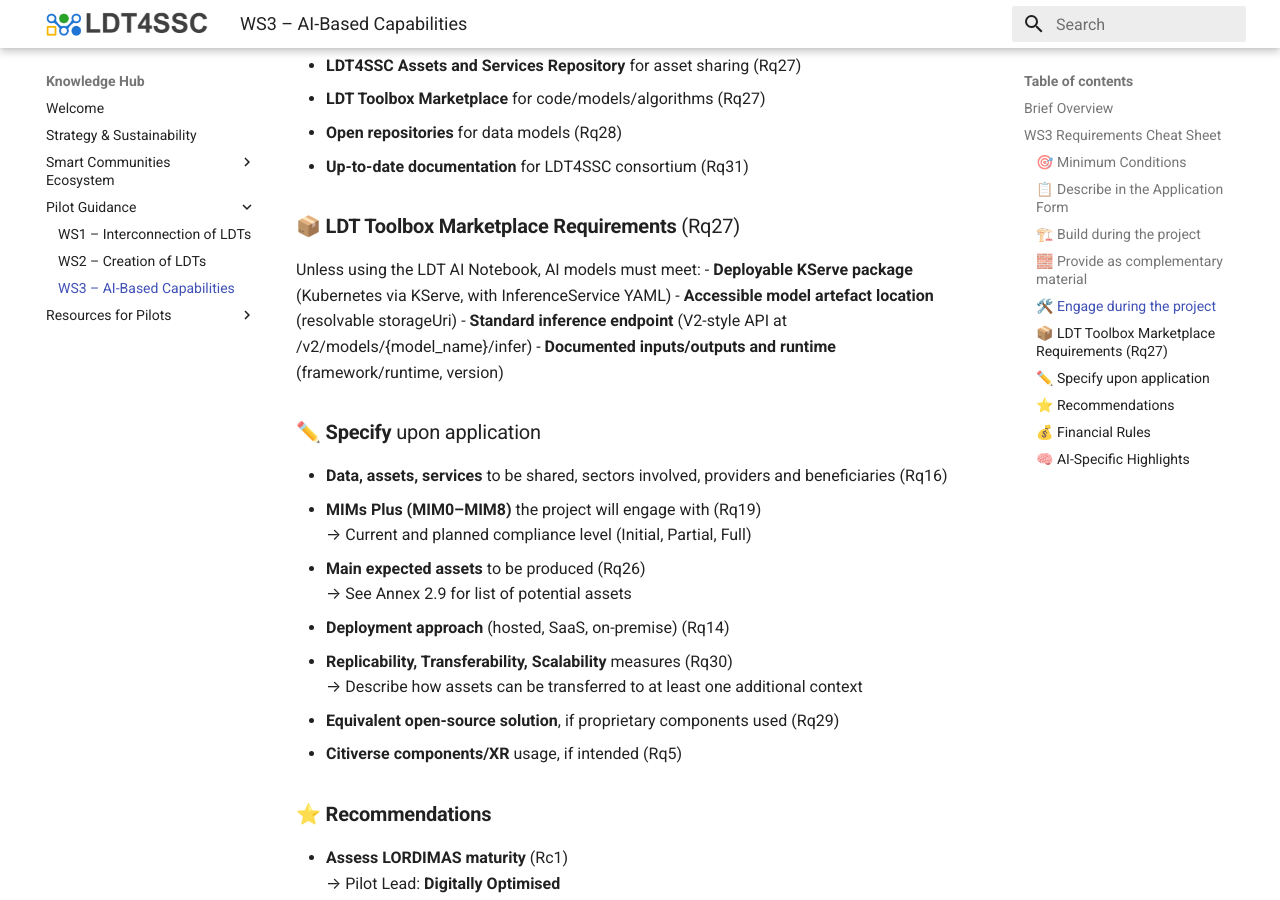
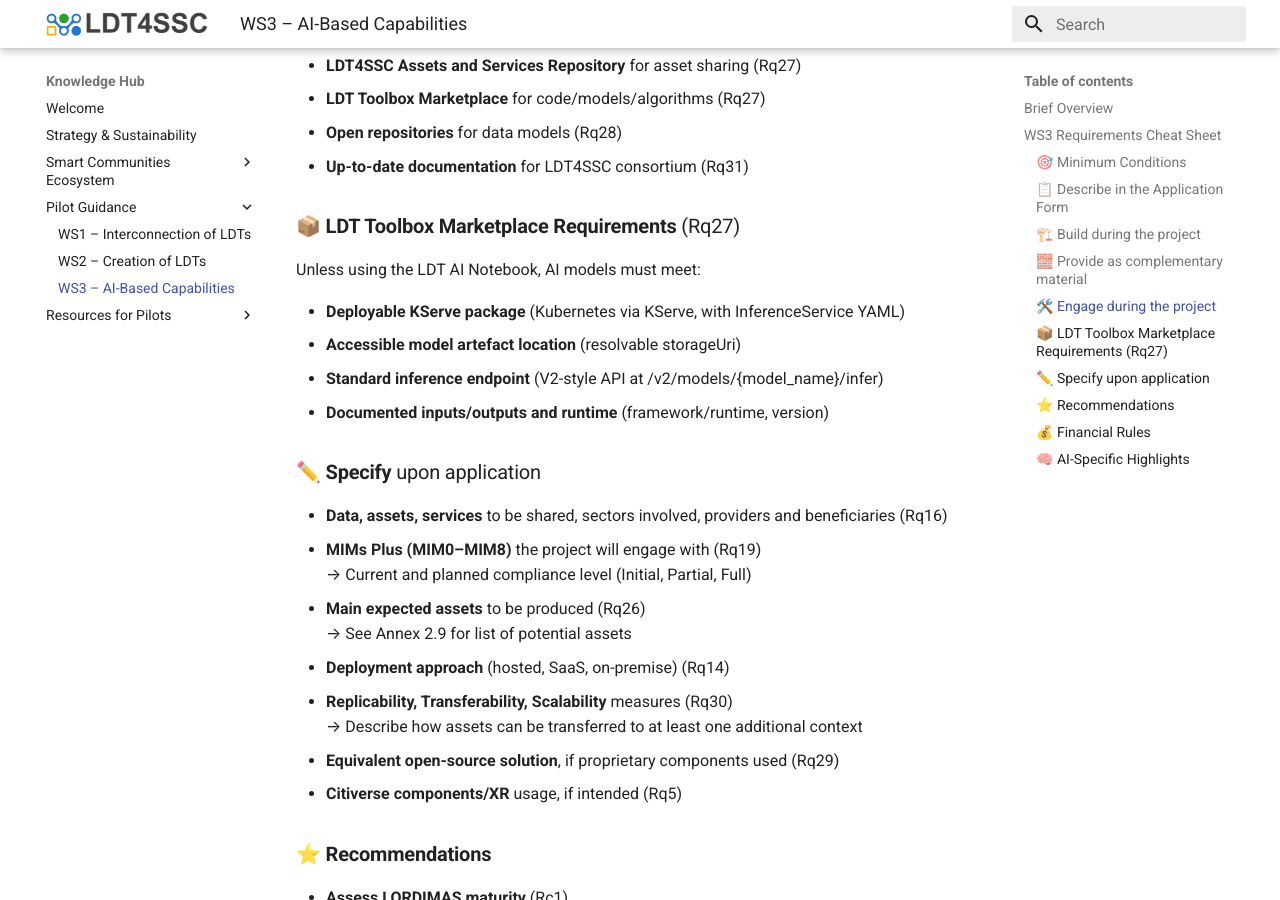
Before and after one commit to ldt4ssc/ldt4ssc.github.io, an MkDocs documentation site: the page built from docs/guidance_content/ws3.md, in a window 1280 px wide and 900 px high, scrolled down 3923 px. Built offline with MkDocs 1.6.1 and Material for MkDocs 9.7.7, drawn with Linux system fonts in a browser that asks for light colours; part of the change alters nothing that is shown; some of the changed text lies outside the part shown.

```diff
--- a/docs/guidance_content/ws3.md
+++ b/docs/guidance_content/ws3.md
@@ -139,6 +139,7 @@ Pilots are expected to engage with:
 ### 📦 **LDT Toolbox Marketplace Requirements** (Rq27)
 
 Unless using the LDT AI Notebook, AI models must meet:
+
   - **Deployable KServe package** (Kubernetes via KServe, with InferenceService YAML)
   - **Accessible model artefact location** (resolvable storageUri)
   - **Standard inference endpoint** (V2-style API at /v2/models/{model_name}/infer)
@@ -193,6 +194,8 @@ Unless using the LDT AI Notebook, AI models must meet:
 
 
 ### 🧠 **AI-Specific Highlights**
+
+Please refer to our specific [AI-Guidance](/resources_content/ai_guidance/) page.
 
 | Aspect | Requirement |
 |--------|-------------|
```
